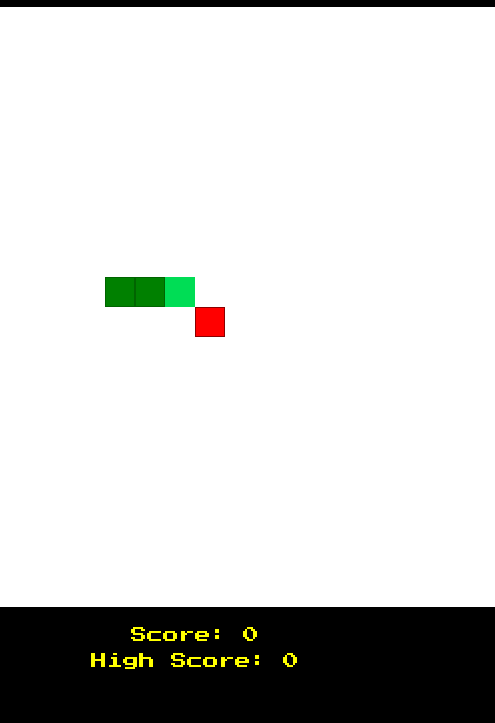
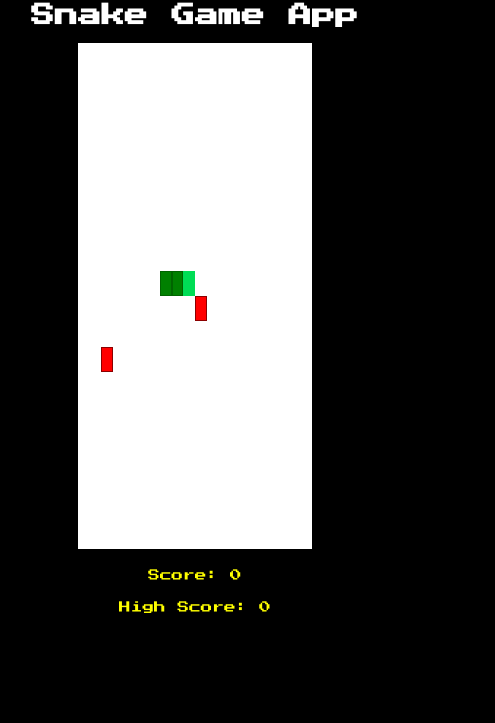
Before and after one commit to Bart-urs/Snake-Game-app-JS, a plain HTML site: page index.html in a window 390 px wide. Shown: the part 121-844 px from the top of the page, 495 px wide, since content can reach past the window. Drawn offline with Linux system fonts and the light colour scheme.

Commit message:
addition of responsiveness

```diff
--- a/style.css
+++ b/style.css
@@ -16,31 +16,26 @@ html, body {
 
 #game-title {
     font-family: 'Press Start 2P', cursive;
+    font-size: 4vw;
     color: #fff;
     text-align: center;
 }
 
 #game-board {
-    height: 600px;
-    width: 600px;
+    height: 80vh;
+    width: 80vw;
     background-color: #fff;
     display: grid;
     grid-template-rows: repeat(20, 1fr);
     grid-template-columns: repeat(20, 1fr);
 }
 
-#score {
+#score, #high-score {
     font-family: 'Press Start 2P', cursive;
+    font-size: 2vw;
     color: yellow;
     text-align: center;
     margin-top: 20px;
-}
-
-#high-score {
-    font-family: 'Press Start 2P', cursive;
-    color: yellow;
-    text-align: center;
-    margin-top: 10px;
 }
 
 .snake {
@@ -56,3 +51,18 @@ html, body {
 .snake-head {
     background-color: rgb(0, 221, 85);
 }
+
+@media (max-width: 600px) {
+    #game-board {
+        height: 60vh;
+        width: 60vw;
+    }
+
+    #game-title {
+        font-size: 6vw;
+    }
+
+    #score, #high-score {
+        font-size: 3vw;
+    }
+}
```
